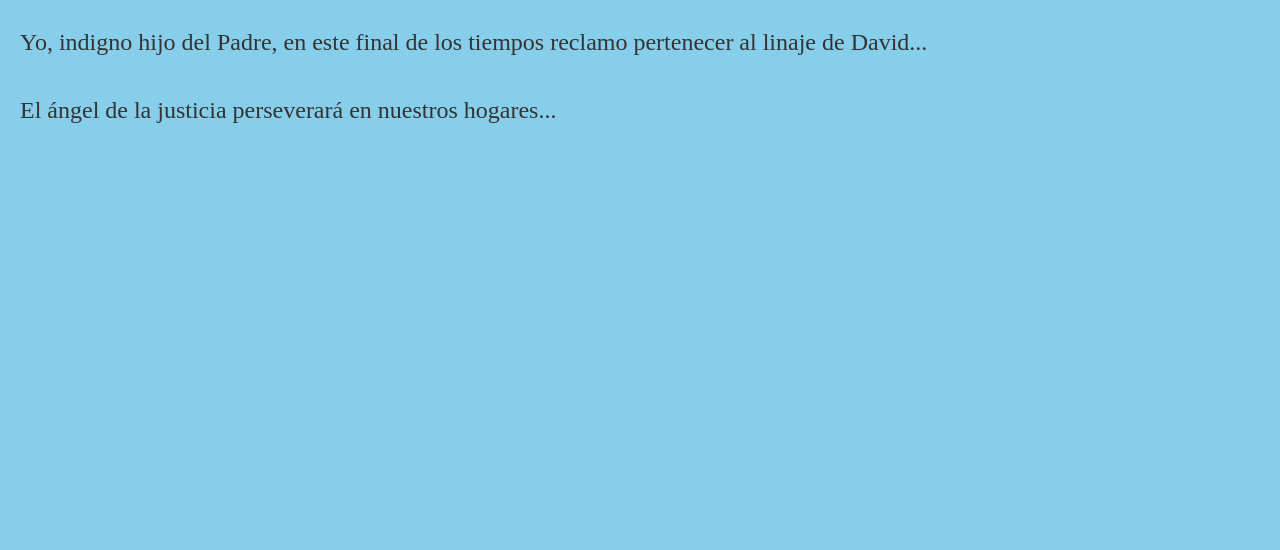
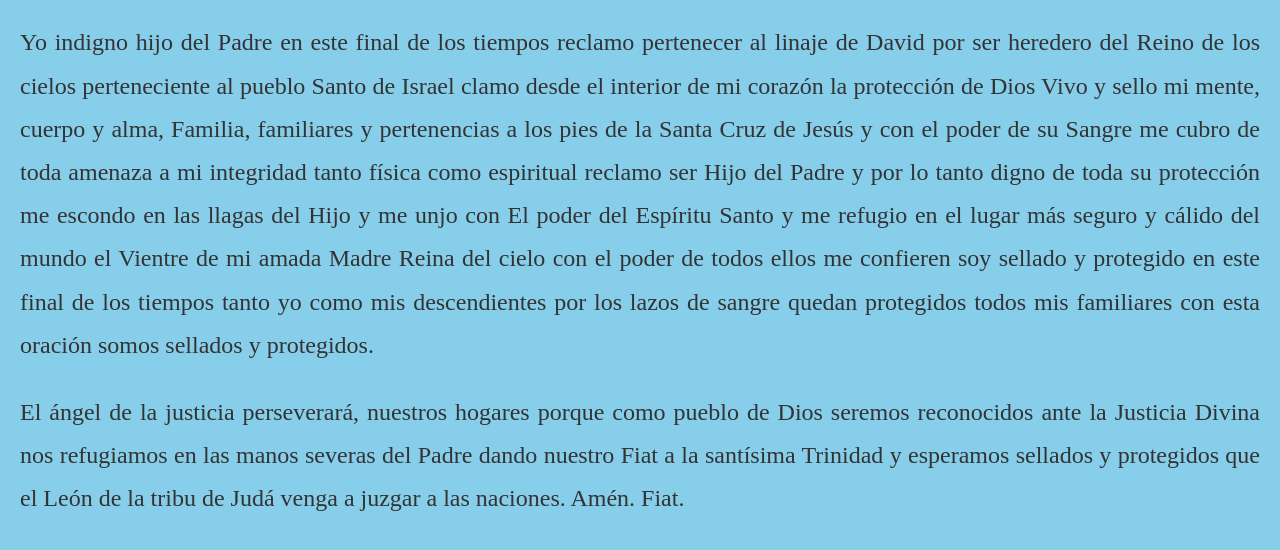
Before and after one commit to TonnyMCH/Prueba, a plain HTML site: page index.html in a window 1280 px wide. Shown: the part 118-668 px from the top of the page. Drawn offline with Linux system fonts and the light colour scheme.

Commit message:
Update index.html

```diff
--- a/index.html
+++ b/index.html
@@ -35,9 +35,9 @@
 <body>
     <h1>ORACIÓN PARA PROTEGER<br>TODA NUESTRA FAMILIA</h1>
 
-    <p>Yo, indigno hijo del Padre, en este final de los tiempos reclamo pertenecer al linaje de David...</p>
+    <p>Yo indigno hijo del Padre en este final de los tiempos reclamo pertenecer al linaje de David por ser heredero del Reino de los cielos perteneciente al pueblo Santo de Israel clamo desde el interior de mi corazón la protección de Dios Vivo y sello mi mente, cuerpo y alma, Familia, familiares y pertenencias a los pies de la Santa Cruz de Jesús y con el poder de su Sangre me cubro de toda amenaza a mi integridad tanto física como espiritual reclamo ser Hijo del Padre  y por lo tanto digno de toda su protección me escondo en las llagas del Hijo y me unjo con El poder del Espíritu Santo y me refugio en el lugar más seguro y cálido del mundo el Vientre de mi amada Madre Reina del cielo con el poder de todos ellos me confieren soy sellado y protegido en este final de los tiempos tanto yo como mis descendientes por los lazos de sangre quedan protegidos todos mis familiares con esta oración somos sellados y protegidos.</p>
 
-    <p>El ángel de la justicia perseverará en nuestros hogares...</p>
+    <p>El ángel de la justicia perseverará, nuestros hogares porque como pueblo de Dios seremos reconocidos ante la Justicia Divina nos refugiamos en las manos severas del Padre dando nuestro Fiat a la santísima Trinidad y esperamos sellados y protegidos que el León de la tribu de Judá venga a juzgar a las naciones. Amén. Fiat.</p>
 
     <!-- Registrar el Service Worker -->
     <script>
```
